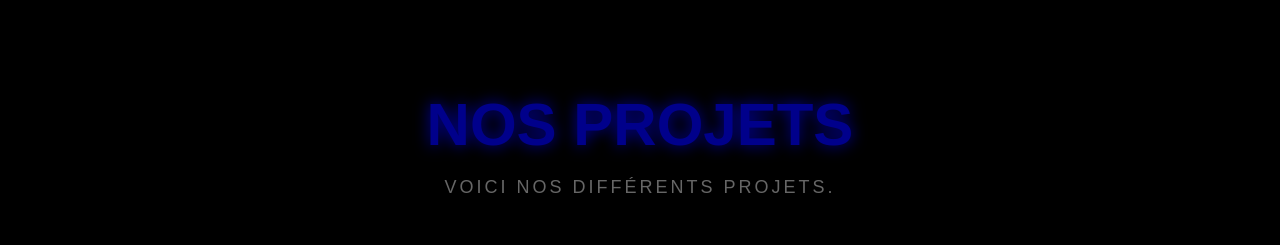
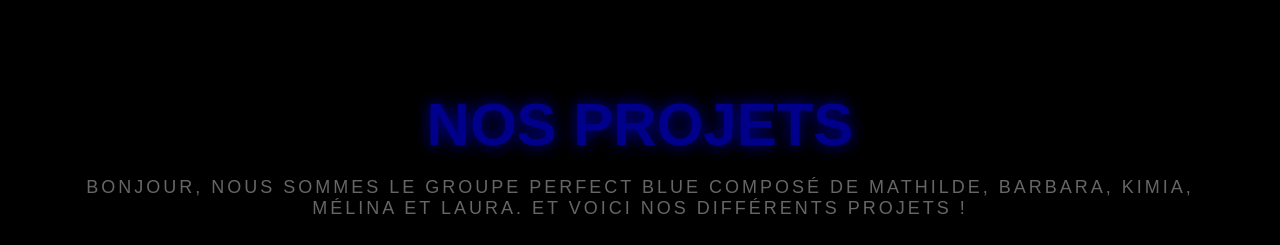
Before and after one commit to lololalalaura/site-jeu, a plain HTML site: page index.html in a window 1280 px wide. Shown: the top 245 px of the page. Drawn offline with Linux system fonts and the light colour scheme; a web font is replaced by a local one.

Commit message:
Update project description in index.html

```diff
--- a/index.html
+++ b/index.html
@@ -15,7 +15,8 @@
     </h1>
 
     <p style="font-size: 18px; color: #666; letter-spacing: 3px; text-transform: uppercase;">
-       Voici nos différents projets.
+        Bonjour, nous sommes le groupe Perfect Blue composé de Mathilde, Barbara, Kimia, Mélina et Laura.
+        Et voici nos différents projets !
     </p>
 
     <ul style="display: flex; justify-content: center; gap: 60px; list-style: none; padding: 0; margin-top: 50px;">
```
